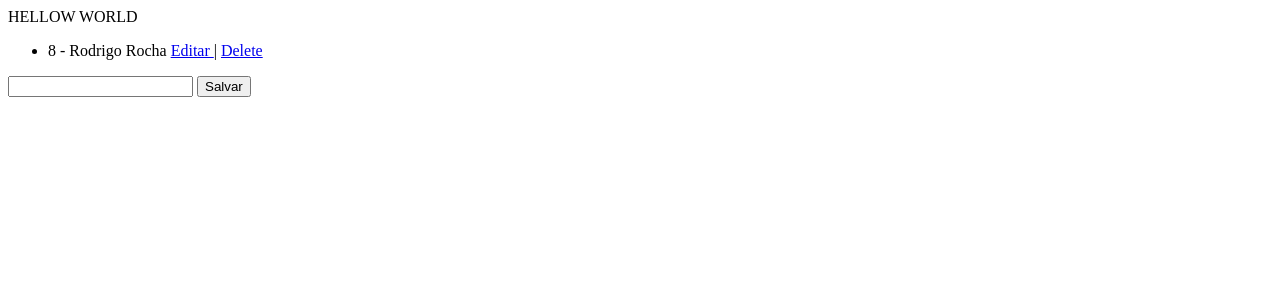
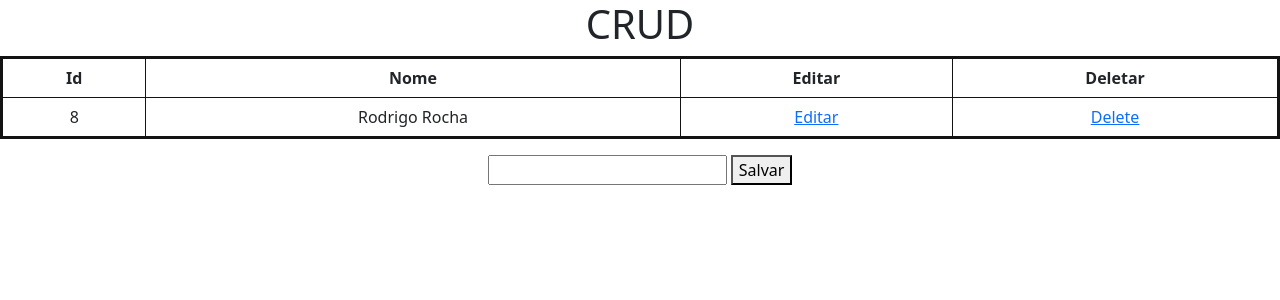
Before and after one commit to RodrigoRocha07/CrudCompletoDjango, a Django app: page / in a window 1280 px wide. Shown: the top 300 px of the page. Run offline with Django 4.2, Linux system fonts and the light colour scheme; data comes from the database, SQL or seed files in the repository; both versions use the stored data as it was after the commit.

Commit message:
Upgrade no layout

```diff
--- a/core/templates/index.html
+++ b/core/templates/index.html
@@ -1,19 +1,47 @@
-<!DOCTYPE html>
+</html>
+<!doctype html>
 <html lang="en">
-<head>
-    <meta charset="UTF-8">
-    <meta name="viewport" content="width=device-width, initial-scale=1.0">
-    <title>Document</title>
-</head>
-<body>
-    HELLOW WORLD
-    <ul>
-        {% for pessoa in pessoas %}
-        <li>{{pessoa.id}} - {{pessoa.nome}} <a href="{% url 'editar' pessoa.id %}"> Editar </a> |
-        <a href="{% url 'delete' pessoa.id %}">Delete</a> </li>
+  <head>
+    <meta charset="utf-8">
+    <meta name="viewport" content="width=device-width, initial-scale=1">
+    <link href="https://cdn.jsdelivr.net/npm/bootstrap@5.0.2/dist/css/bootstrap.min.css" rel="stylesheet" integrity="sha384-EVSTQN3/azprG1Anm3QDgpJLIm9Nao0Yz1ztcQTwFspd3yD65VohhpuuCOmLASjC" crossorigin="anonymous">
+    <title>CRUD</title>
+    <style>
+        .table-bordered {
+          border: 3px solid #131313;
+          text-align: center;
 
-        {% endfor %}
-    </ul>
+        }
+      </style>
+
+  </head>
+  <body style="text-align: center;">
+    <H1>CRUD</H1>
+    <table class="table table-bordered">
+        <thead>
+            <tr>
+                <th>Id</th>
+                <th>Nome</th>
+                <th>Editar</th>
+                <th>Deletar</th>
+            </tr>
+        </thead>
+        <tbody>
+            {% for pessoa in pessoas %}
+            <tr>
+                <td>{{pessoa.id}}</td>
+                <td>{{pessoa.nome}}</td>
+                <td><a href="{% url 'editar' pessoa.id %}"> Editar </a></td>
+                <td><a href="{% url 'delete' pessoa.id %}">Delete</a></td>
+            </tr>
+            {% endfor %}
+        </tbody>
+
+
+    </table>
+
+
+
     <form action="{% url 'salvar'%}" method="POST">
         {% csrf_token %}
         <input type="text" name ="nome">
@@ -21,7 +49,7 @@
 
     </form>
 
+    <script src="https://cdn.jsdelivr.net/npm/bootstrap@5.0.2/dist/js/bootstrap.bundle.min.js" integrity="sha384-MrcW6ZMFYlzcLA8Nl+NtUVF0sA7MsXsP1UyJoMp4YLEuNSfAP+JcXn/tWtIaxVXM" crossorigin="anonymous"></script>
 
-
-</body>
+  </body>
 </html>
```
Also changed, not shown: db.sqlite3.
